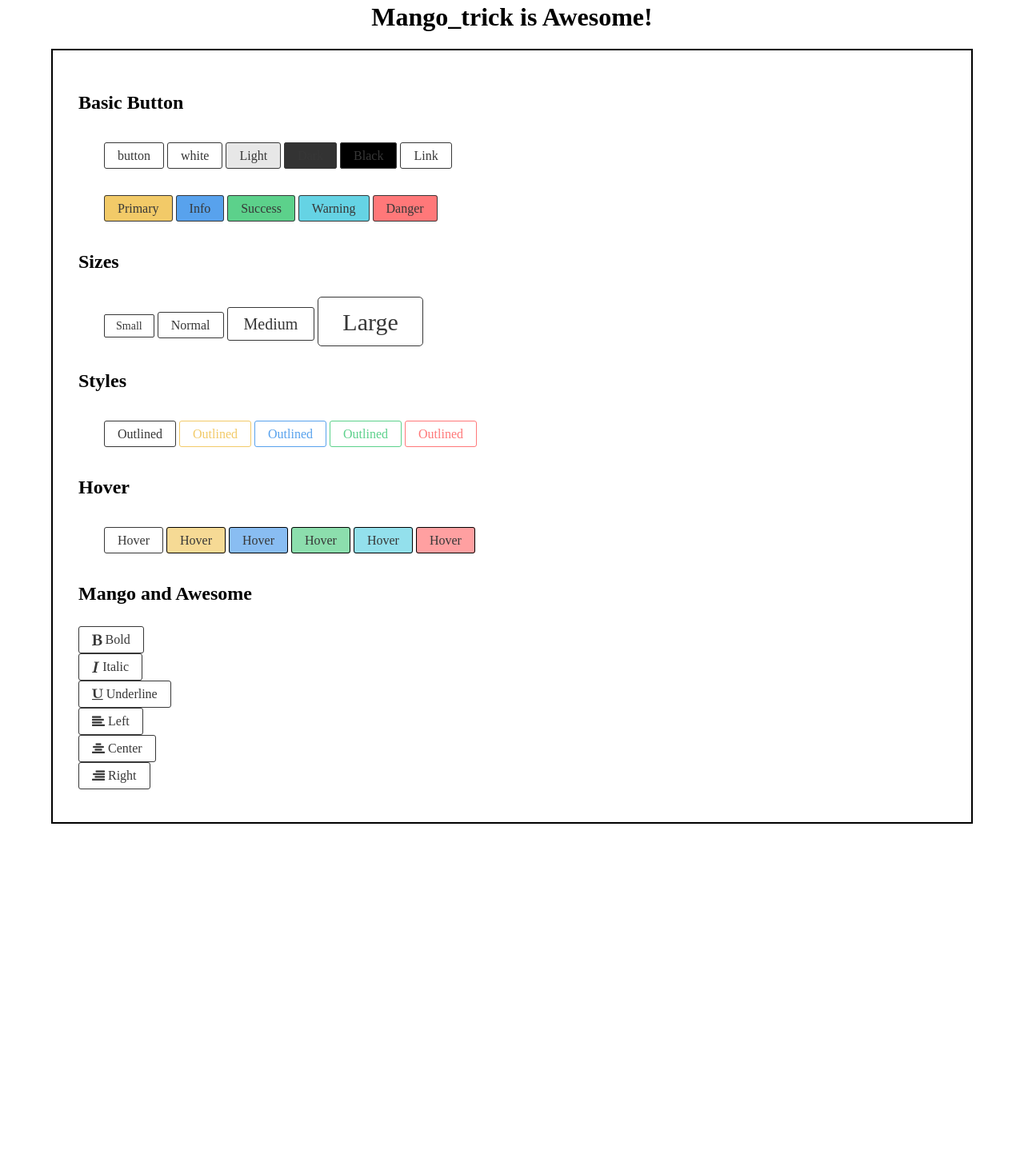
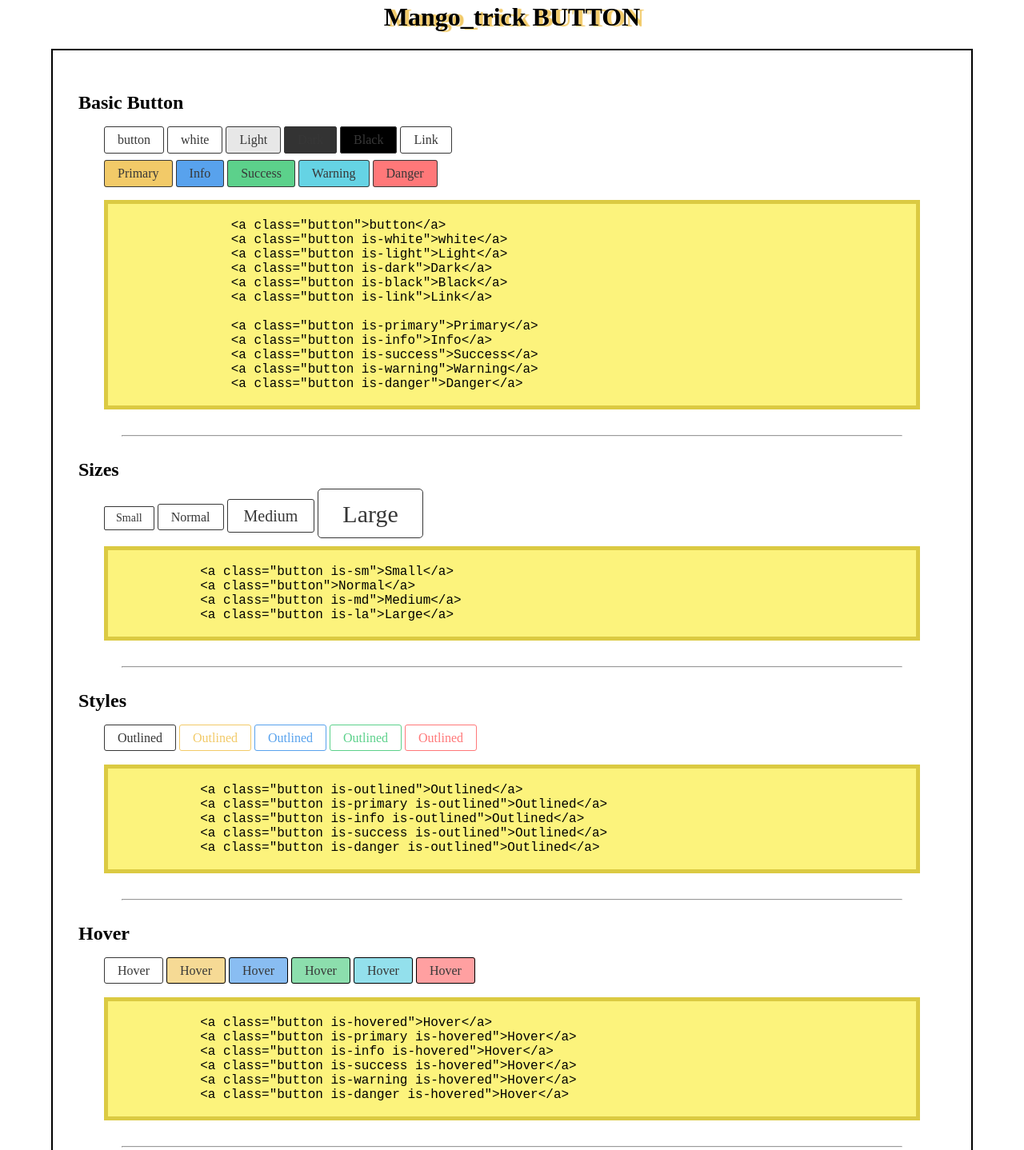
Before and after one commit to csparkzxc1/project_component, a website: page index.html in a window 1280 px wide. Shown: the part 61-1499 px from the top of the page at 80% size. Before the commit the page ends 1155 px from the top, so only its background shows below. Drawn offline with Linux system fonts and the light colour scheme.

Commit message:
Modified index.html file decoration

```diff
--- a/index.html
+++ b/index.html
@@ -16,19 +16,33 @@
       flex-flow: column;
       border: 2px solid black;
       padding: 2rem;}
+    .column {
+
+    }
     .block {
       white-space: nowrap;
       margin: 1.5rem 2rem;
-
     }
-    h1 { text-align: center;}
+    h1 {
+      text-align: center;
+      text-shadow: 5px 1px 1px rgb(242, 202, 104);
+    }
+    xmp {
+      background-color: rgb(252, 243, 124);
+      border: 5px solid rgba(201, 180, 34, 0.64)
+    }
+    hr {
+      width:90%;
+      height: 2px;
+    }
   </style>
 </head>
 <body>
 
-  <h1>Mango_trick is Awesome!</h1>
+  <h1>Mango_trick BUTTON</h1>
     <div class="container">
 
+      <div class="column">
         <h2>Basic Button</h2>
         <div class="block">
           <a class="button">button</a>
@@ -39,7 +53,6 @@
           <a class="button is-link">Link</a>
         </div>
 
-
         <div class="block">
           <a class="button is-primary">Primary</a>
           <a class="button is-info">Info</a>
@@ -48,7 +61,29 @@
           <a class="button is-danger">Danger</a>
         </div>
 
+        <div class="block">
+            <div class="section">
+              <xmp>
+                <a class="button">button</a>
+                <a class="button is-white">white</a>
+                <a class="button is-light">Light</a>
+                <a class="button is-dark">Dark</a>
+                <a class="button is-black">Black</a>
+                <a class="button is-link">Link</a>
+
+                <a class="button is-primary">Primary</a>
+                <a class="button is-info">Info</a>
+                <a class="button is-success">Success</a>
+                <a class="button is-warning">Warning</a>
+                <a class="button is-danger">Danger</a>
+              </xmp>
+            </div>
+      </div>
+    </div>
+    <hr>
+
       <!-- Sizes -->
+      <div class="column">
         <h2>Sizes</h2>
         <div class="block">
           <a class="button is-sm">Small</a>
@@ -57,7 +92,21 @@
           <a class="button is-la">Large</a>
         </div>
 
+
+        <div class="block">
+            <xmp>
+            <a class="button is-sm">Small</a>
+            <a class="button">Normal</a>
+            <a class="button is-md">Medium</a>
+            <a class="button is-la">Large</a>
+          </xmp>
+        </div>
+      </div>
+      <hr>
+
+
       <!-- Styles -->
+      <div class="column">
         <h2>Styles </h2>
         <div class="block">
           <a class="button is-outlined">Outlined</a>
@@ -67,7 +116,21 @@
           <a class="button is-danger is-outlined">Outlined</a>
         </div>
 
+        <div class="block">
+          <xmp>
+            <a class="button is-outlined">Outlined</a>
+            <a class="button is-primary is-outlined">Outlined</a>
+            <a class="button is-info is-outlined">Outlined</a>
+            <a class="button is-success is-outlined">Outlined</a>
+            <a class="button is-danger is-outlined">Outlined</a>
+          </xmp>
+        </div>
+      </div>
+      <hr>
+
+
       <!-- Hover -->
+      <div class="column">
         <h2>Hover</h2>
         <div class="block">
           <a class="button is-hovered">Hover</a>
@@ -77,6 +140,19 @@
           <a class="button is-warning is-hovered">Hover</a>
           <a class="button is-danger is-hovered">Hover</a>
         </div>
+
+        <div class="block">
+            <xmp>
+            <a class="button is-hovered">Hover</a>
+            <a class="button is-primary is-hovered">Hover</a>
+            <a class="button is-info is-hovered">Hover</a>
+            <a class="button is-success is-hovered">Hover</a>
+            <a class="button is-warning is-hovered">Hover</a>
+            <a class="button is-danger is-hovered">Hover</a>
+          </xmp>
+        </div>
+      </div>
+      <hr>
 
 
       <!-- Button group with addons -->
@@ -138,5 +214,8 @@
         </div>
     </div>
 
+
+
+
 </body>
 </html>
```
Lines whose indentation alone changed are shown as unchanged.
